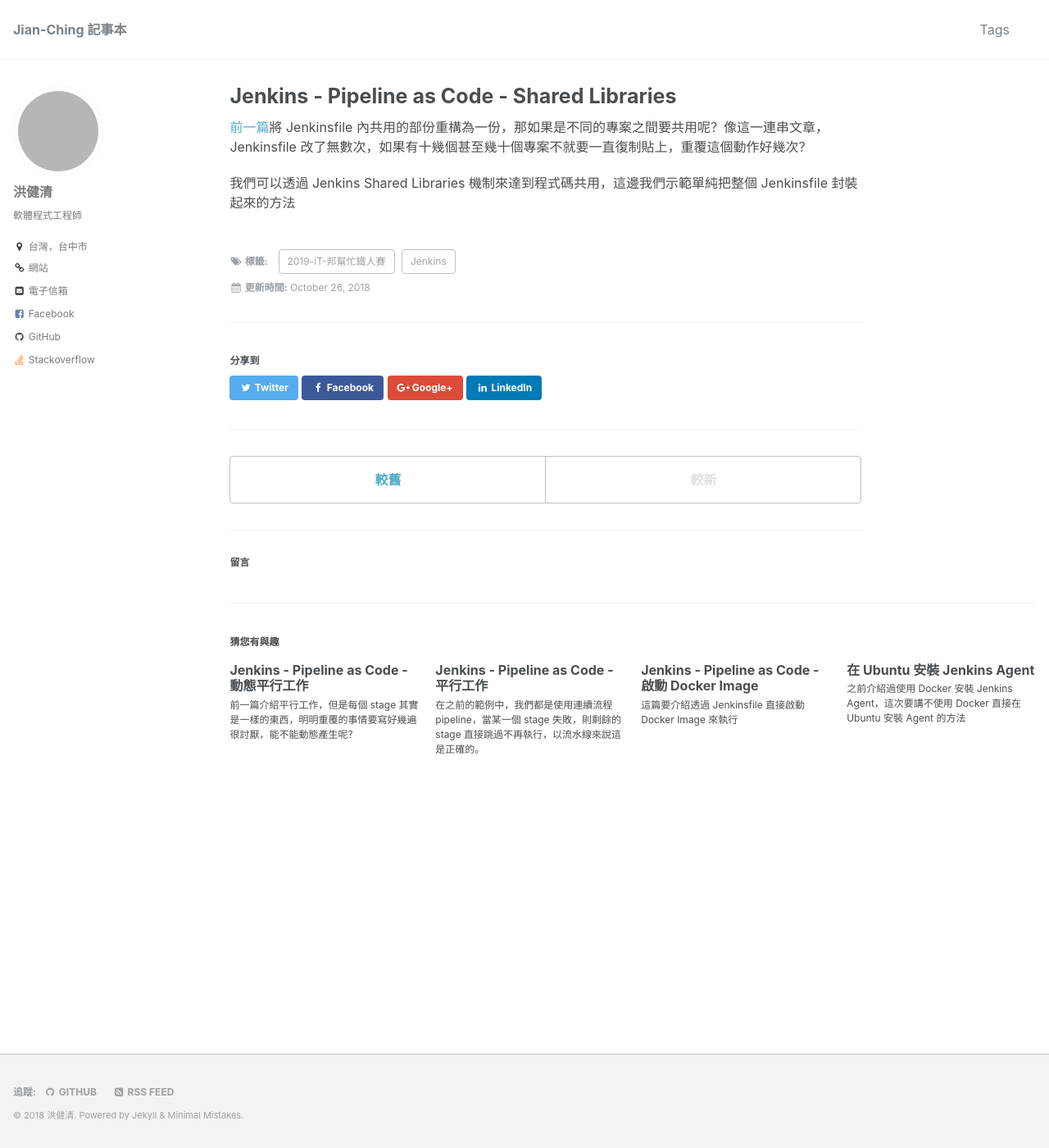
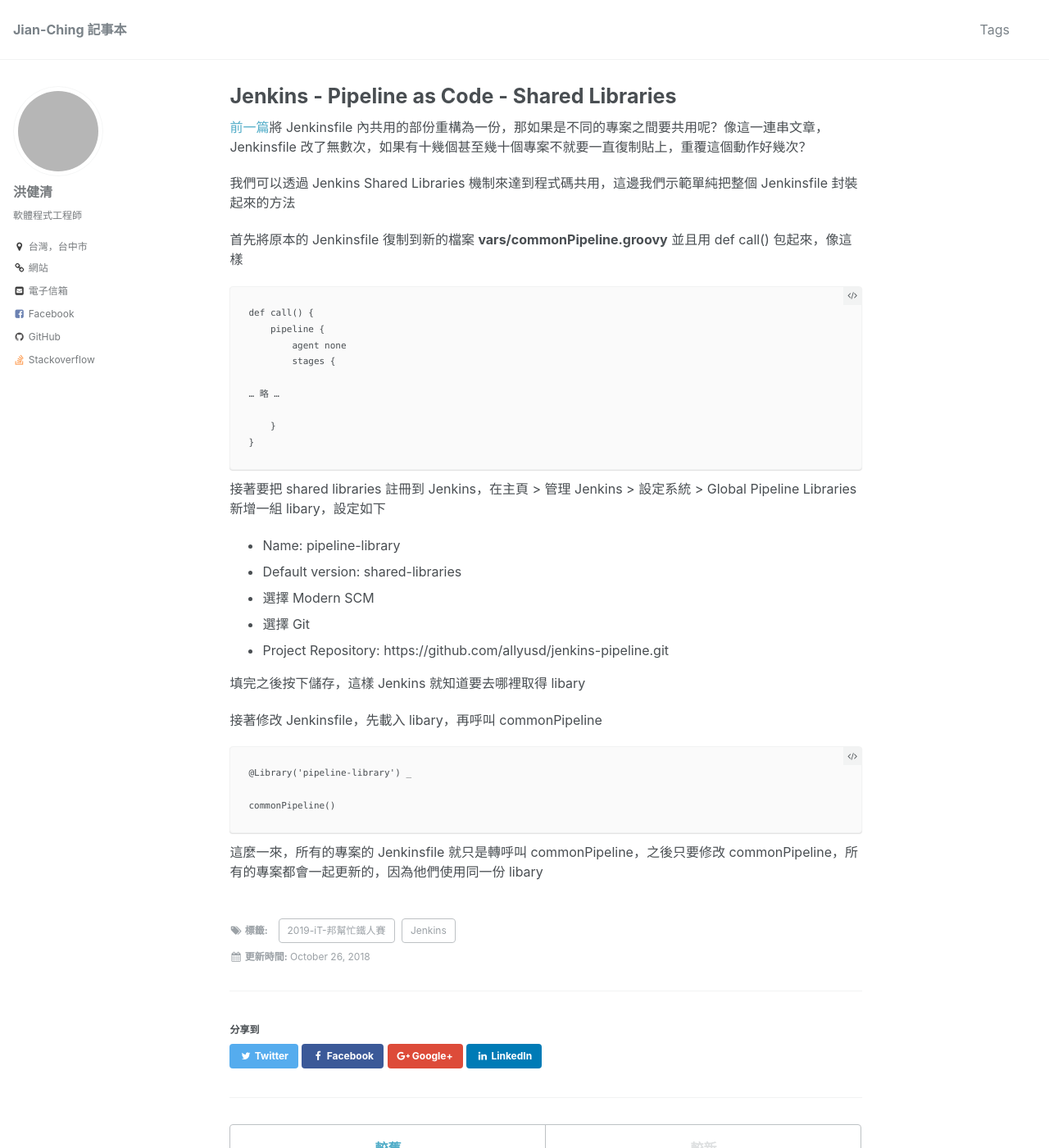
Before and after one commit to allyusd/twblog-source, a Jekyll site: the page built from _posts/2018-10-26-jenkins-pipeline-as-code-shared-libraries.md, in a window 1280 px wide and 1400 px high. Shown: the whole window at 82% size. Built offline with Jekyll 4.4.1, drawn with Linux system fonts in a browser that asks for light colours; comment, search, counter and statistics services are not loaded; grey boxes are pictures that could not be loaded.

Commit message:
post: update

````diff
--- a/_posts/2018-10-26-jenkins-pipeline-as-code-shared-libraries.md
+++ b/_posts/2018-10-26-jenkins-pipeline-as-code-shared-libraries.md
@@ -6,3 +6,36 @@ tags: 2019-iT-邦幫忙鐵人賽 Jenkins
 [前一篇](https://twblog.hongjianching.com/2018/10/25/jenkins-pipeline-as-code-dynamic-parallel/)將 Jenkinsfile 內共用的部份重構為一份，那如果是不同的專案之間要共用呢？像這一連串文章，Jenkinsfile 改了無數次，如果有十幾個甚至幾十個專案不就要一直復制貼上，重覆這個動作好幾次？
 
 我們可以透過 Jenkins Shared Libraries 機制來達到程式碼共用，這邊我們示範單純把整個 Jenkinsfile 封裝起來的方法
+
+首先將原本的 Jenkinsfile 復制到新的檔案 **vars/commonPipeline.groovy** 並且用 def call() 包起來，像這樣
+
+```
+def call() {
+    pipeline {
+        agent none
+        stages {
+
+… 略 …
+
+    }
+}
+```
+
+接著要把 shared libraries 註冊到 Jenkins，在主頁 > 管理 Jenkins > 設定系統 > Global Pipeline Libraries 新增一組 libary，設定如下
+* Name: pipeline-library
+* Default version: shared-libraries
+* 選擇 Modern SCM
+* 選擇 Git
+* Project Repository: https://github.com/allyusd/jenkins-pipeline.git
+
+填完之後按下儲存，這樣 Jenkins 就知道要去哪裡取得 libary
+
+接著修改 Jenkinsfile，先載入 libary，再呼叫 commonPipeline
+
+```
+@Library('pipeline-library') _
+
+commonPipeline()
+```
+
+這麼一來，所有的專案的 Jenkinsfile 就只是轉呼叫 commonPipeline，之後只要修改 commonPipeline，所有的專案都會一起更新的，因為他們使用同一份 libary
````
Also changed, not shown: _posts/2018-10-21-jenkins-pipeline-as-code-slack-notifier.md (+2 -0 lines).
